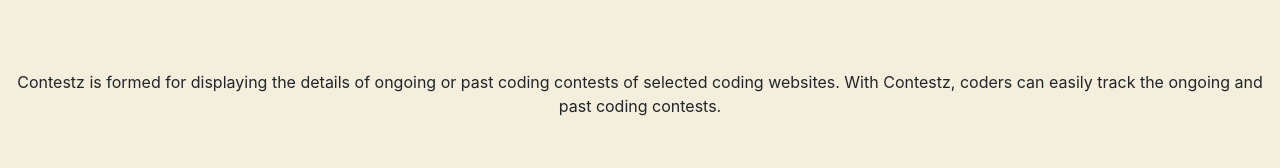
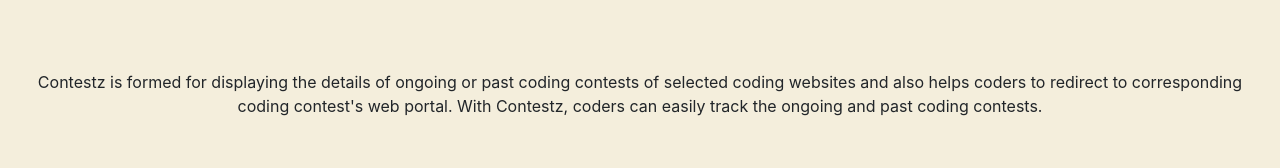
Before and after one commit to ABHAY-Y/Contestz-web, a React (Create React App) app: page / in a window 1280 px wide. Shown: the part 611-779 px from the top of the page. Built offline with nearby package versions, Linux system fonts and the light colour scheme; no server answers.

Commit message:
Updated footer

```diff
--- a/src/Documents/footer.js
+++ b/src/Documents/footer.js
@@ -3,7 +3,7 @@
 export default function Footer() {
     return (
         <div style={{ display: "flex", flexDirection: "column", gap: "70px", paddingTop: "100px", backgroundColor: "rgb(244, 238, 220)" }}>
-            <div style={{ textAlign: "center" }}>Contestz is formed for displaying the details of ongoing or past coding contests of selected coding websites. With Contestz, coders can easily track the ongoing and past coding contests. </div>
+            <div style={{ textAlign: "center", paddingLeft:"1%", paddingRight:"1%" }}>Contestz is formed for displaying the details of ongoing or past coding contests of selected coding websites and also helps coders to redirect to corresponding coding contest's web portal. With Contestz, coders can easily track the ongoing and past coding contests. </div>
             <h1 style={{ position: "relative", width: "170px", textAlign: "center", borderRadius: "7px", color: "white", backgroundColor: "orange", alignSelf: "center" }}>Contestz</h1>
         </div>
     )
```
